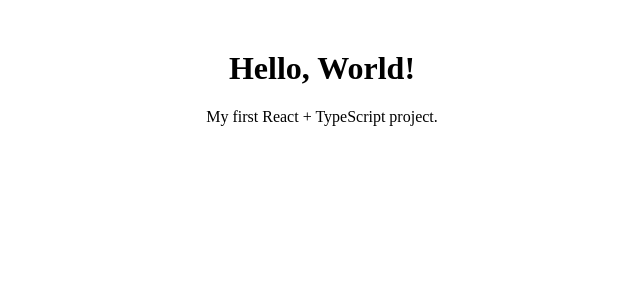
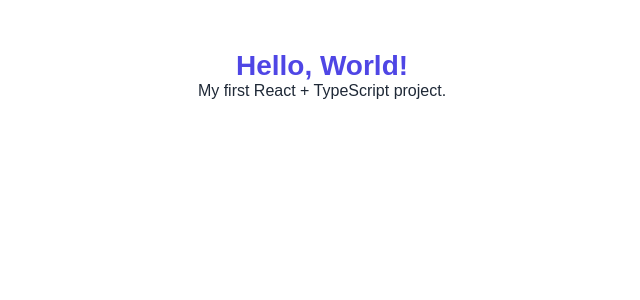
Before and after one commit to Raja-shekaran/metricflow_dashboard, a React (Vite) app: page / in a window 1280 px wide. Shown: the top 300 px of the page, without its empty margins (318-958 px from the left). Built offline with nearby package versions, Linux system fonts and the light colour scheme.

Commit message:
Phase 1 | Setting up SASS, 7-1 architecture (#2)
* Phase 1 | Setup SASS, 7-1 architecture, added documentation and basic App styling

* Phase 1 | Adressing PR comments

* Phase 1 | Updating progress.md

---------

Co-authored-by: Raja-shekaran <raja1999.rsrs@gmail.com>

```diff
--- a/package.json
+++ b/package.json
@@ -12,7 +12,8 @@
   },
   "dependencies": {
     "react": "^19.2.4",
-    "react-dom": "^19.2.4"
+    "react-dom": "^19.2.4",
+    "sass": "^1.99.0"
   },
   "devDependencies": {
     "@eslint/js": "^9.39.4",
--- a/src/app/App.tsx
+++ b/src/app/App.tsx
@@ -1,6 +1,8 @@
+import '../styles/components/_app.scss';
+
 const App = () => {
   return (
-    <div style={{ textAlign: 'center', marginTop: '50px' }}>
+    <div className="app-container">
       <h1>Hello, World!</h1>
       <p>My first React + TypeScript project.</p>
     </div>
--- a/src/main.tsx
+++ b/src/main.tsx
@@ -1,5 +1,6 @@
 import { StrictMode } from 'react';
 import { createRoot } from 'react-dom/client';
+import './styles/main.scss';
 import App from './app/App.tsx';
 
 createRoot(document.getElementById('root')!).render(
--- /dev/null
+++ b/src/styles/abstracts/_mixins.scss
@@ -0,0 +1,5 @@
+@mixin flex-center {
+  display: flex;
+  justify-content: center;
+  align-items: center;
+}
--- /dev/null
+++ b/src/styles/abstracts/_variables.scss
@@ -0,0 +1,3 @@
+$primary-color: #4f46e5;
+$text-color: #1f2937;
+$spacing-md: 16px;
--- /dev/null
+++ b/src/styles/base/_reset.scss
@@ -0,0 +1,5 @@
+* {
+  margin: 0;
+  padding: 0;
+  box-sizing: border-box;
+}
--- /dev/null
+++ b/src/styles/base/_typography.scss
@@ -0,0 +1,4 @@
+body {
+  font-family: Arial, sans-serif;
+  color: #1f2937;
+}
--- /dev/null
+++ b/src/styles/components/_app.scss
@@ -0,0 +1,17 @@
+@use '../abstracts/variables' as *;
+@use '../abstracts/mixins' as *;
+
+.app-container {
+  text-align: center;
+  margin-top: 50px;
+
+  h1 {
+    color: $primary-color;
+    font-size: 28px;
+  }
+
+  p {
+    font-size: 16px;
+    color: $text-color;
+  }
+}
```
Also changed, not shown: src/styles/main.scss (added, +7 -0 lines), src/styles/README.md (added), 2 other files (tests, documents, lock files or other folders).
